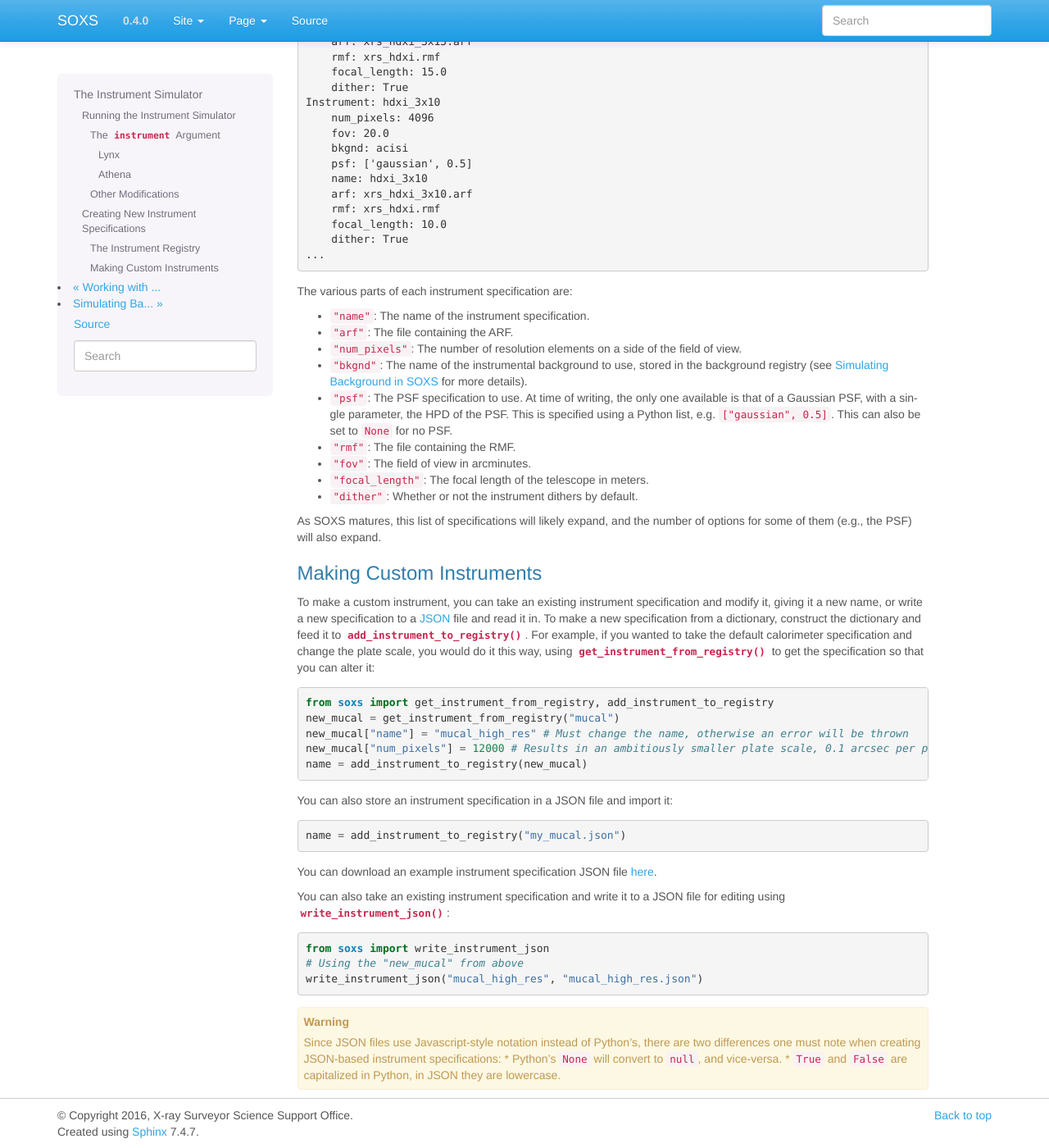
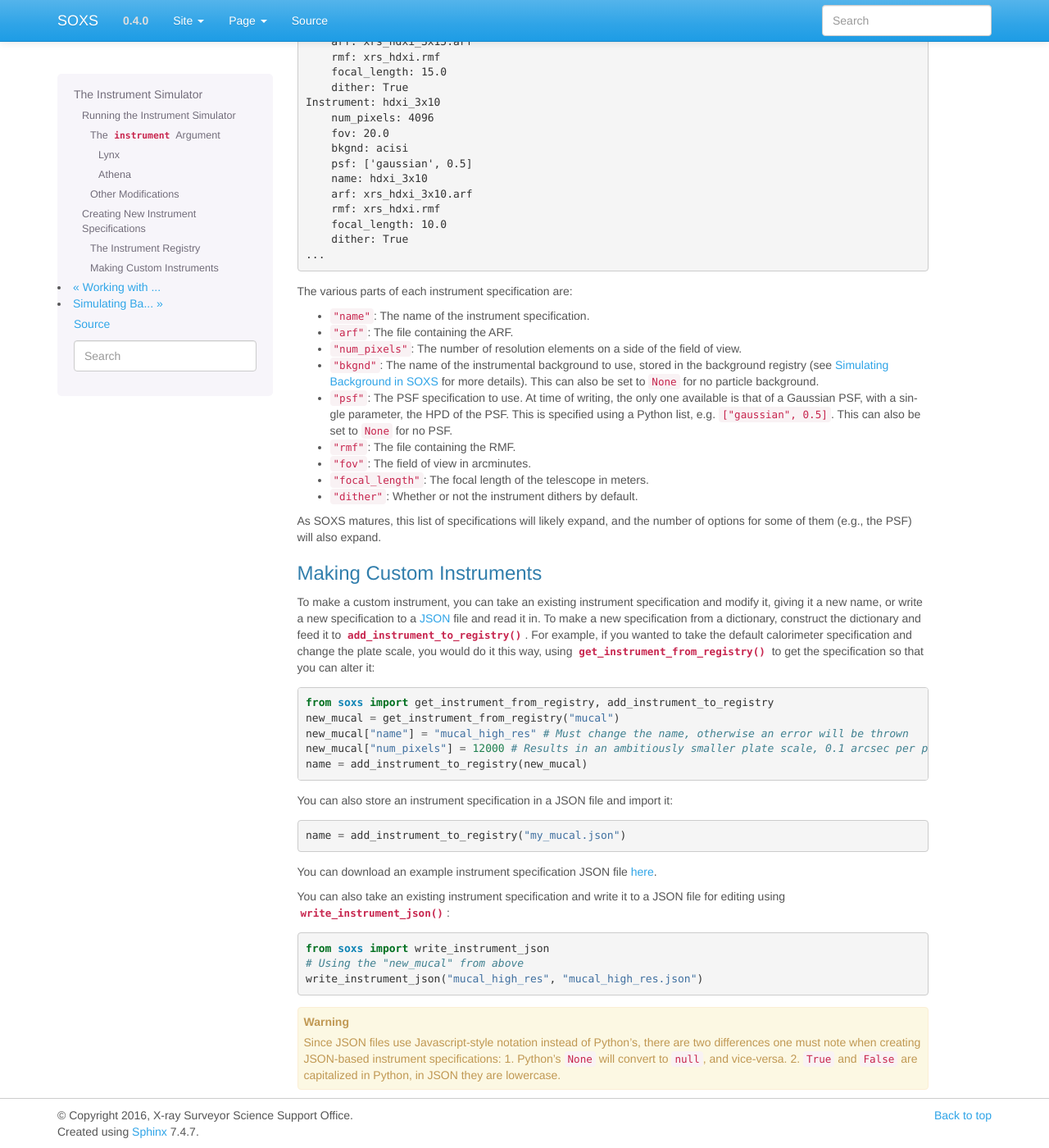
Before and after one commit to lynx-x-ray-observatory/soxs, a Sphinx documentation site: the page built from doc/source/python/instrument.rst, in a window 1280 px wide and 1400 px high, scrolled down 2924 px. Shown: the whole window at 82% size. Built offline with Sphinx 7.4.7, drawn with Linux system fonts in a browser that asks for light colours.

Commit message:
Doc fixes

```diff
--- a/doc/source/api/spatial.rst
+++ b/doc/source/api/spatial.rst
@@ -4,4 +4,4 @@ Spatial API
 .. automodule:: soxs.spatial
     :members:
     :undoc-members:
-    :exclude-members: generate_radial_events, SpatialModel
+    :exclude-members: generate_radial_events, SpatialModel, rotate_xy, construct_wcs
--- a/doc/source/api/spectra.rst
+++ b/doc/source/api/spectra.rst
@@ -4,4 +4,4 @@ Spectrum API
 .. automodule:: soxs.spectra
     :members:
     :undoc-members:
-    :exclude-members: wabs_cross_section, ConvolvedSpectrum, from_xspec
+    :exclude-members: wabs_cross_section, from_xspec, Energies, get_wabs_absorb
--- a/doc/source/python/event_tools.rst
+++ b/doc/source/python/event_tools.rst
@@ -74,7 +74,7 @@ set the ``ctr_type`` keyword to "physical" and use physical pixel coordinates as
 ``write_spectrum``
 ------------------
 
-:func:`~soxs.events.write_image` bins up events into a spectrum and writes the spectrum
+:func:`~soxs.events.write_spectrum` bins up events into a spectrum and writes the spectrum
 to a FITS file:
 
 .. code-block:: python
--- a/doc/source/python/instrument.rst
+++ b/doc/source/python/instrument.rst
@@ -205,7 +205,7 @@ The various parts of each instrument specification are:
 * ``"arf"``: The file containing the ARF.
 * ``"num_pixels"``: The number of resolution elements on a side of the field of view.
 * ``"bkgnd"``: The name of the instrumental background to use, stored in the background registry
-  (see :ref:`background` for more details).
+  (see :ref:`background` for more details). This can also be set to ``None`` for no particle background.
 * ``"psf"``: The PSF specification to use. At time of writing, the only one available is that of
   a Gaussian PSF, with a single parameter, the HPD of the PSF. This is specified using a Python
   list, e.g. ``["gaussian", 0.5]``. This can also be set to ``None`` for no PSF.
@@ -256,5 +256,5 @@ using :func:`~soxs.instrument.write_instrument_json`:
 
     Since JSON files use Javascript-style notation instead of Python's, there are two
     differences one must note when creating JSON-based instrument specifications:
-    * Python's ``None`` will convert to ``null``, and vice-versa.
-    * ``True`` and ``False`` are capitalized in Python, in JSON they are lowercase.
+    1. Python's ``None`` will convert to ``null``, and vice-versa.
+    2. ``True`` and ``False`` are capitalized in Python, in JSON they are lowercase.
--- a/doc/source/python/spatial.rst
+++ b/doc/source/python/spatial.rst
@@ -210,5 +210,5 @@ The spatial positions for the two sources can be combined simply via addition:
     all_src = ann_src+pt_src
 
 which concatenates the arrays of RA, Dec, and the flat-field coordinates. For the latter,
-the source center of the left-most :class:`~soxs.spatial.SpatialModel` will be used as the
+the source center of the left-most ``SpatialModel`` will be used as the
 reference coordinate.
```
